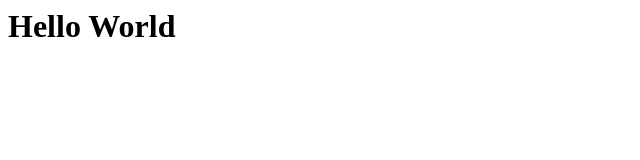
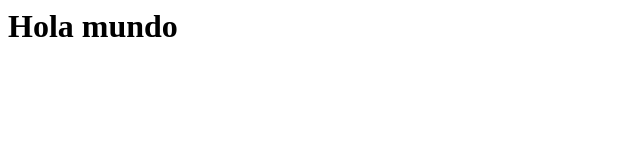
Before and after one commit to nakein/nakein.github.io, a plain HTML site: page index.html in a window 1280 px wide. Shown: the full height of the page, 0-640 px from the left. Drawn offline with Linux system fonts and the light colour scheme.

Commit message:
Update index.html

```diff
--- a/index.html
+++ b/index.html
@@ -1 +1 @@
-<h1>Hello World</h1>
+<h1>Hola mundo</h1>
```
